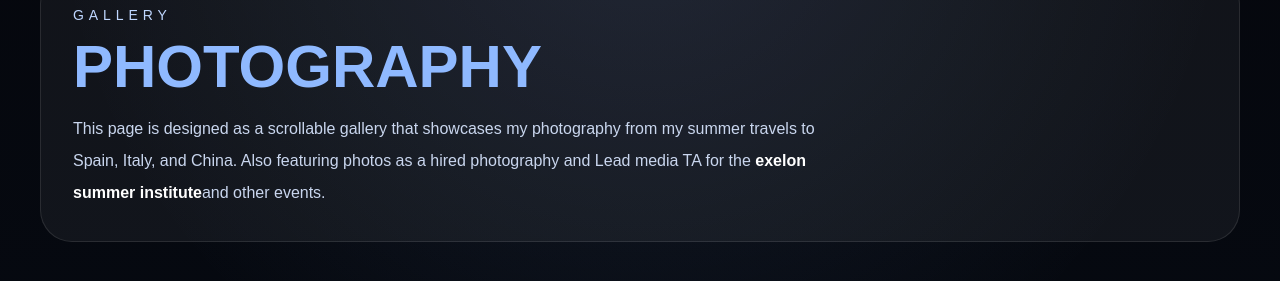
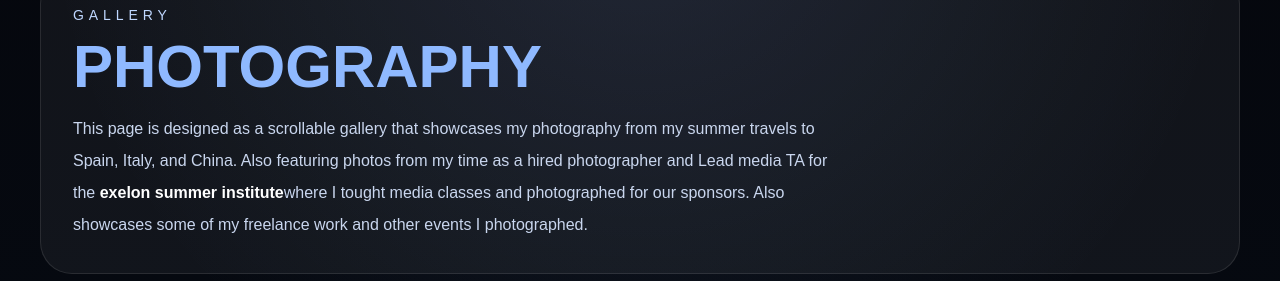
Before and after one commit to IsisXN/ITMD-542-FINAL-LAB, a Next.js app in the folder final-lab-app/: page /photography in a window 1280 px wide. Shown: the part 124-405 px from the top of the page. Built offline with nearby package versions, Linux system fonts and the light colour scheme; grey boxes are pictures that could not be loaded.

Commit message:
adding description

```diff
--- a/final-lab-app/src/app/photography/page.tsx
+++ b/final-lab-app/src/app/photography/page.tsx
@@ -13,8 +13,8 @@ export default function PhotographyPage() {
         </h1>
         <p className="mt-4 max-w-3xl leading-8 text-[#c9d6ee]">
           This page is designed as a scrollable gallery that showcases my photography from my summer travels to Spain, Italy, and China.
-          Also featuring photos as a hired photography and Lead media TA for the <span className="font-semibold text-white">exelon summer institute</span>
-          and other events.
+          Also featuring photos from my time as a hired photographer and Lead media TA for the <span className="font-semibold text-white">exelon summer institute</span>
+          where I tought media classes and photographed for our sponsors. Also showcases some of my freelance work and other events I photographed.
         </p>
       </div>
 
```
